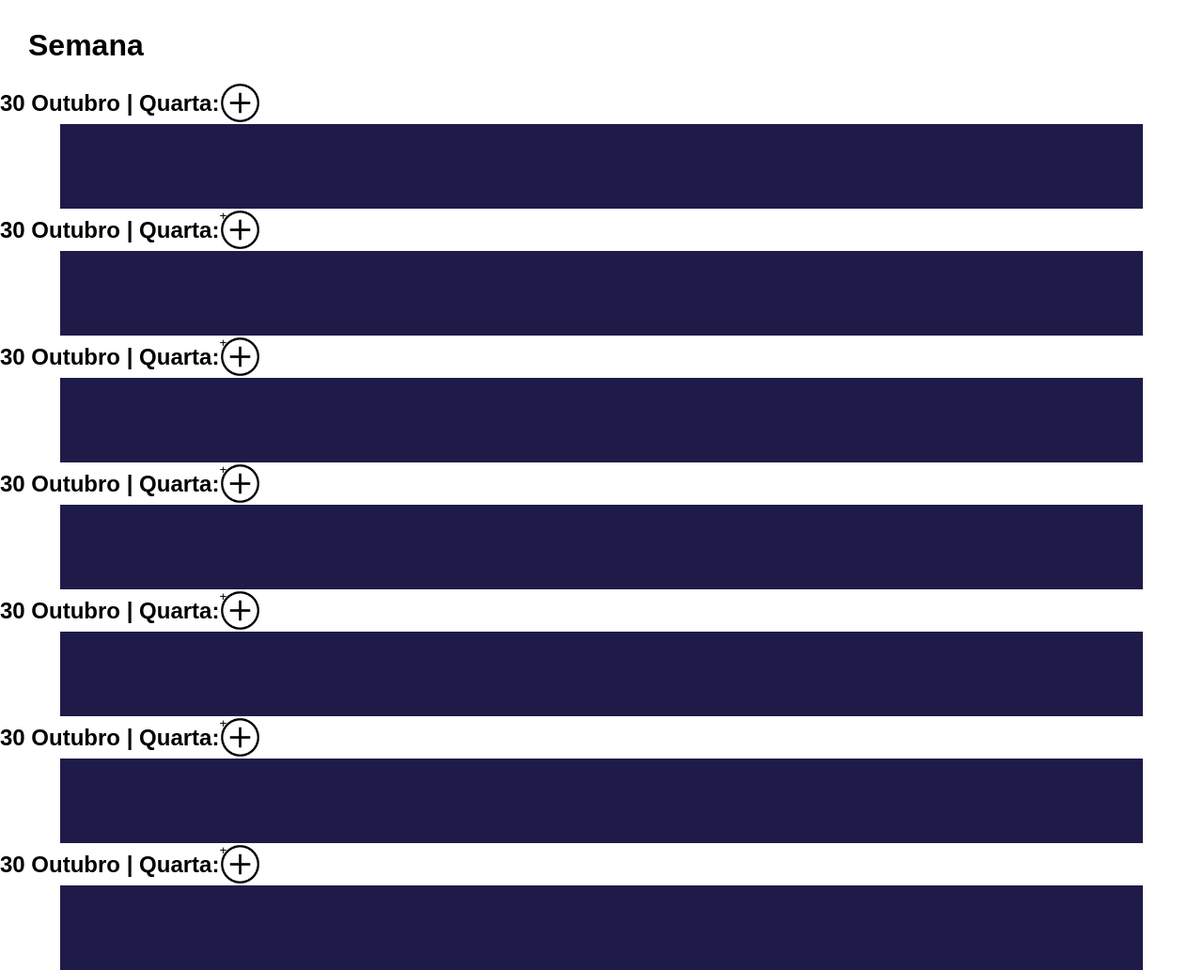
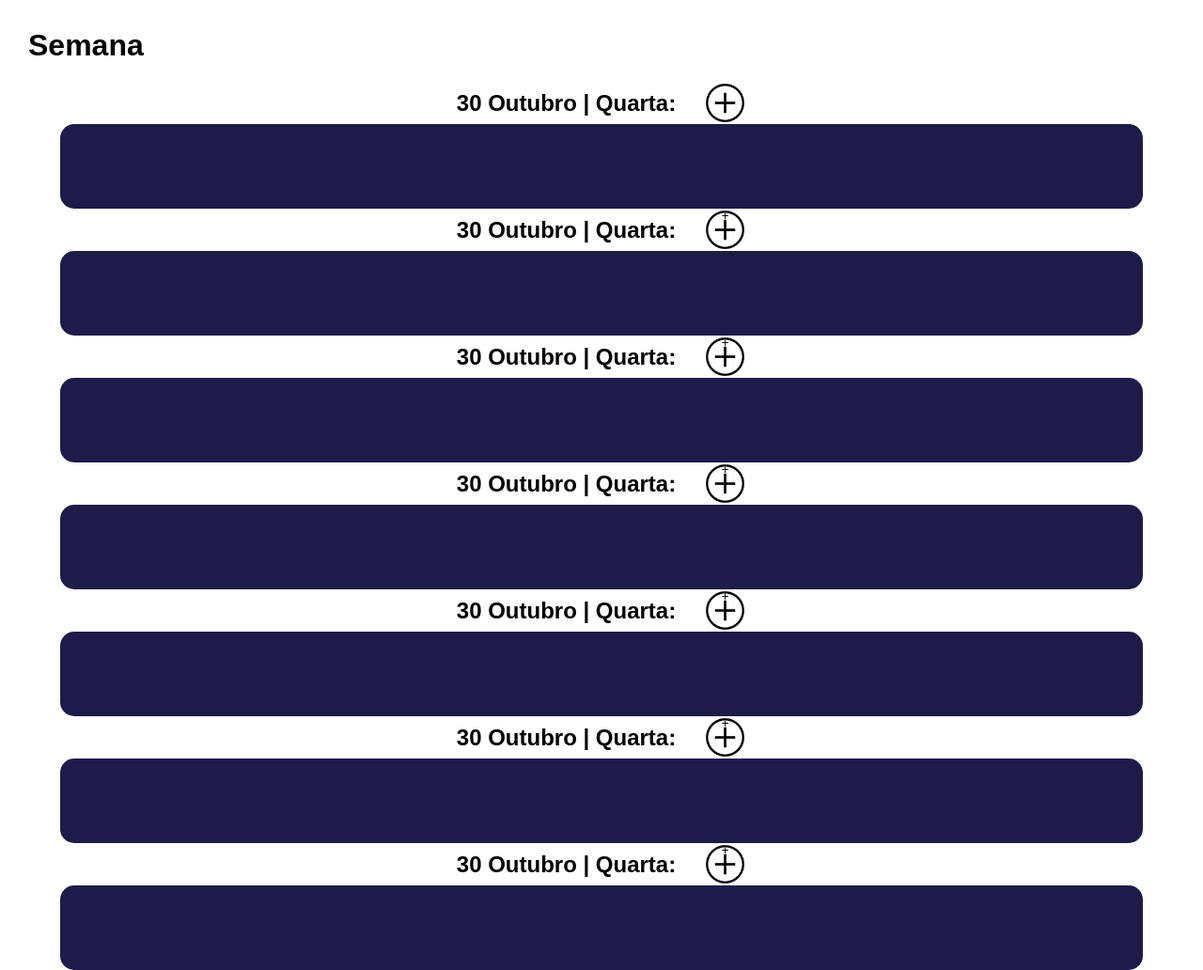
Before and after one commit to senacrs-emti/-2024-3MA-freecode-G02, a PHP site: page / in a window 1280 px wide. Shown: the part 120-1152 px from the top of the page at 94% size. Run offline with PHP 8.4, Linux system fonts and the light colour scheme.

Commit message:
css ajuste activity agenda

```diff
--- a/style.css
+++ b/style.css
@@ -25,6 +25,7 @@ header{
     height: 90px;
     display: flex;
     justify-self: center;
+    border-radius: 15px;
 }
 h1{
     margin: 30px;
@@ -34,18 +35,25 @@ h1{
     display: flex;
     align-self: center;
     justify-self: flex-end;
+    justify-content: center;
 }
 .conteiner-semana button{
     width: 45px;
     height: 45px;
+    margin-left: 30px;
     border: none;
     background-color: transparent;
     display: flex;
     align-self: center;
+    justify-content: center;
     background-image: url(./03-20.png);
     background-repeat: no-repeat;
     background-position: center;
     background-size: 60px;
+}
+div.nav-semana{
+    display: flex;
+    justify-content: center;
 }
 
 
```
